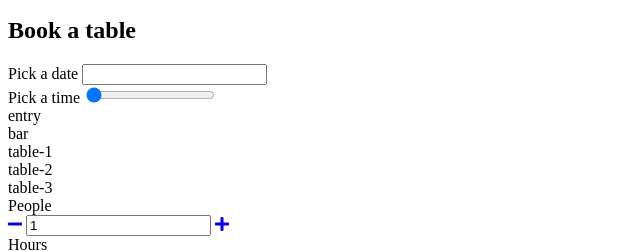
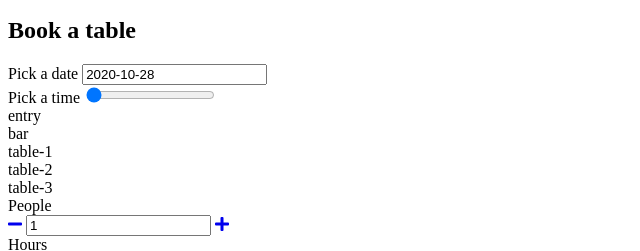
Before and after one commit to mateusz-andrzej-krupa/project-pizzeria, a website with bundled scripts: page src/index.html in a window 1280 px wide. Shown: the part 273-524 px from the top of the page, 0-640 px from the left. Built offline with nearby package versions, Linux system fonts and the light colour scheme; files whose address does not match are found by name.

Commit message:
Add DatePicker - done

```diff
--- a/src/index.html
+++ b/src/index.html
@@ -6,6 +6,7 @@
   <meta http-equiv="X-UA-Compatible" content="ie=edge">
   <title>Pizzeria</title>
   <link href="https://fonts.googleapis.com/css?family=Lato:400,300i,700%7COswald:300,500,700&amp;subset=latin-ext" rel="stylesheet">
+  <link rel="stylesheet" href="https://cdn.jsdelivr.net/npm/flatpickr/dist/flatpickr.min.css">
   <link href="https://use.fontawesome.com/releases/v5.7.2/css/all.css" rel="stylesheet">
   <link rel="stylesheet" href="css/style.css">
 </head>
@@ -242,6 +243,7 @@
     </script>
 
   <script src="https://cdnjs.cloudflare.com/ajax/libs/handlebars.js/4.1.0/handlebars.min.js"></script>
+  <script src="https://cdn.jsdelivr.net/npm/flatpickr"></script>
   <script src="js/app.js" type="module"></script>
 </body>
 </html>
--- a/src/js/components/BaseWidget.js
+++ b/src/js/components/BaseWidget.js
@@ -23,7 +23,6 @@ class BaseWidget {
       thisWidget.correctValue = newValue;
       thisWidget.announce();
     }
-
     thisWidget.renderValue();
   }
 
--- a/src/js/components/Booking.js
+++ b/src/js/components/Booking.js
@@ -1,6 +1,7 @@
 import { select, templates } from '../settings.js';
 //import utils from '../utils.js';
 import amountWidget from './AmountWidget.js';
+import DatePicker from './DatePicker.js';
 
 class Booking{
   constructor(element){
@@ -20,6 +21,8 @@ class Booking{
 
     thisBooking.dom.peopleAmount = thisBooking.dom.wrapper.querySelector(select.booking.peopleAmount);
     thisBooking.dom.hoursAmount = thisBooking.dom.wrapper.querySelector(select.booking.hoursAmount);
+
+    thisBooking.dom.datePicker = thisBooking.dom.wrapper.querySelector(select.widgets.datePicker.wrapper);
   }
 
   initWidget(){
@@ -28,6 +31,7 @@ class Booking{
     thisBooking.peopleAmount = new amountWidget(thisBooking.dom.peopleAmount);
     thisBooking.hoursAmount = new amountWidget(thisBooking.dom.hoursAmount);
 
+    thisBooking.datePicker = new DatePicker(thisBooking.dom.datePicker);
   }
 
 }
--- /dev/null
+++ b/src/js/components/DatePicker.js
@@ -0,0 +1,67 @@
+/* global flatpickr */
+
+import { select, settings } from '../settings.js';
+import BaseWidget from './BaseWidget.js';
+import utils from '../utils.js';
+
+
+class DatePicker extends BaseWidget{
+  constructor(wrapper){
+    super(wrapper, utils.dateToStr(new Date()));
+
+    const thisWidget = this;
+
+    thisWidget.dom.input = thisWidget.dom.wrapper.querySelector(select.widgets.datePicker.input);
+
+    thisWidget.initPlugin();
+  }
+
+  initPlugin(){
+    const thisWidget = this;
+
+    thisWidget.minDate = new Date(thisWidget.value);
+
+    const maxDays = settings.datePicker.maxDaysInFuture;
+    thisWidget.maxDate = utils.addDays(thisWidget.minDate, maxDays);
+
+    flatpickr(thisWidget.dom.input, {
+      defaultDate: thisWidget.minDate,
+      minDate: thisWidget.minDate,
+      maxDate: thisWidget.maxDate,
+
+      // start week on Monday
+      'locale': {
+        'firstDayOfWeek': 1
+      },
+
+      // disable monday
+      'disable': [
+        function(date) {
+          return (date.getDay() === 1 || date.getDay() === 1);
+        }
+      ],
+
+      onChange: function(selectedDates, dateStr) {
+        thisWidget.value = dateStr;
+      },
+
+
+
+    });
+  }
+
+  parseValue(value){
+    return value; //Number(value)
+  }
+
+  isValid(){
+    return true;
+  }
+
+  renderValue(){
+
+  }
+
+}
+
+export default DatePicker;
```
